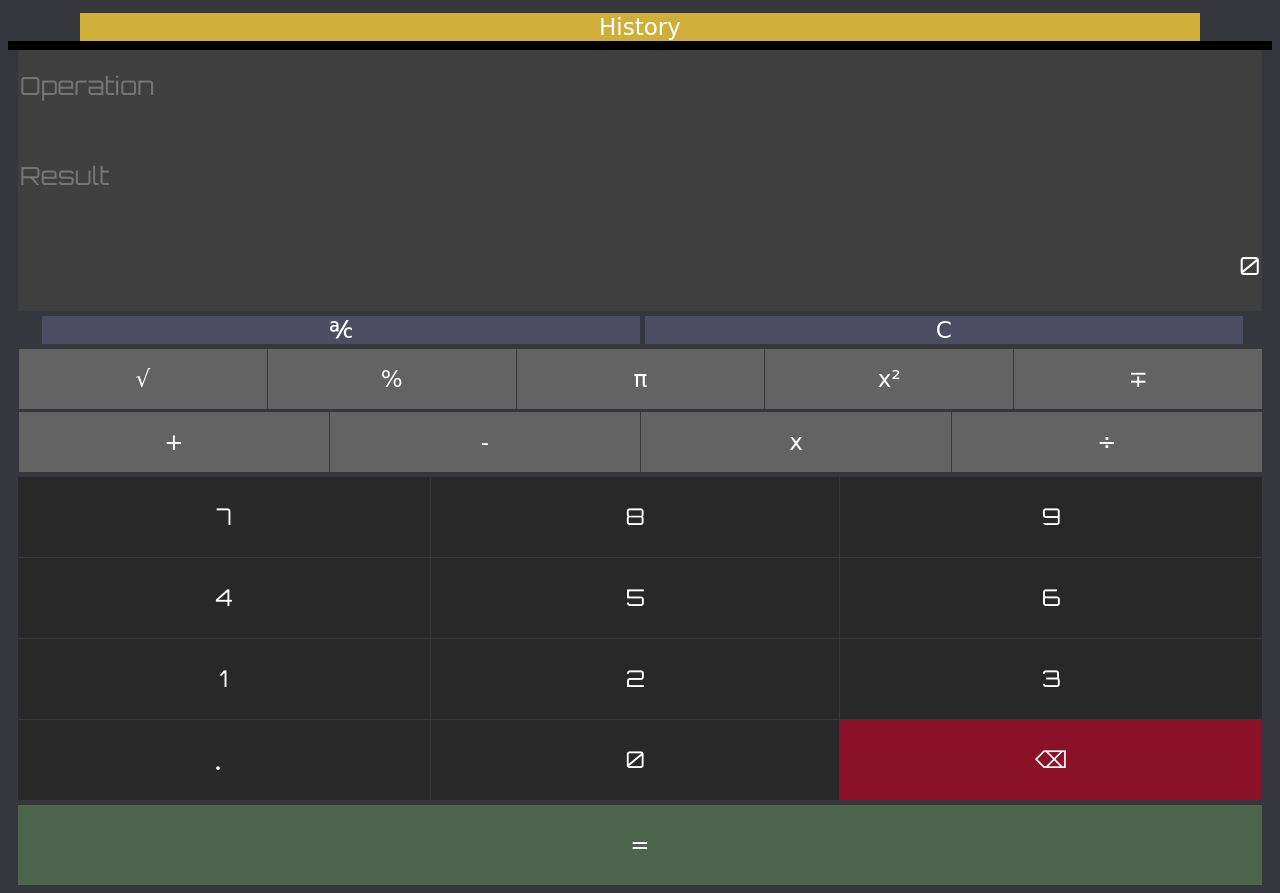
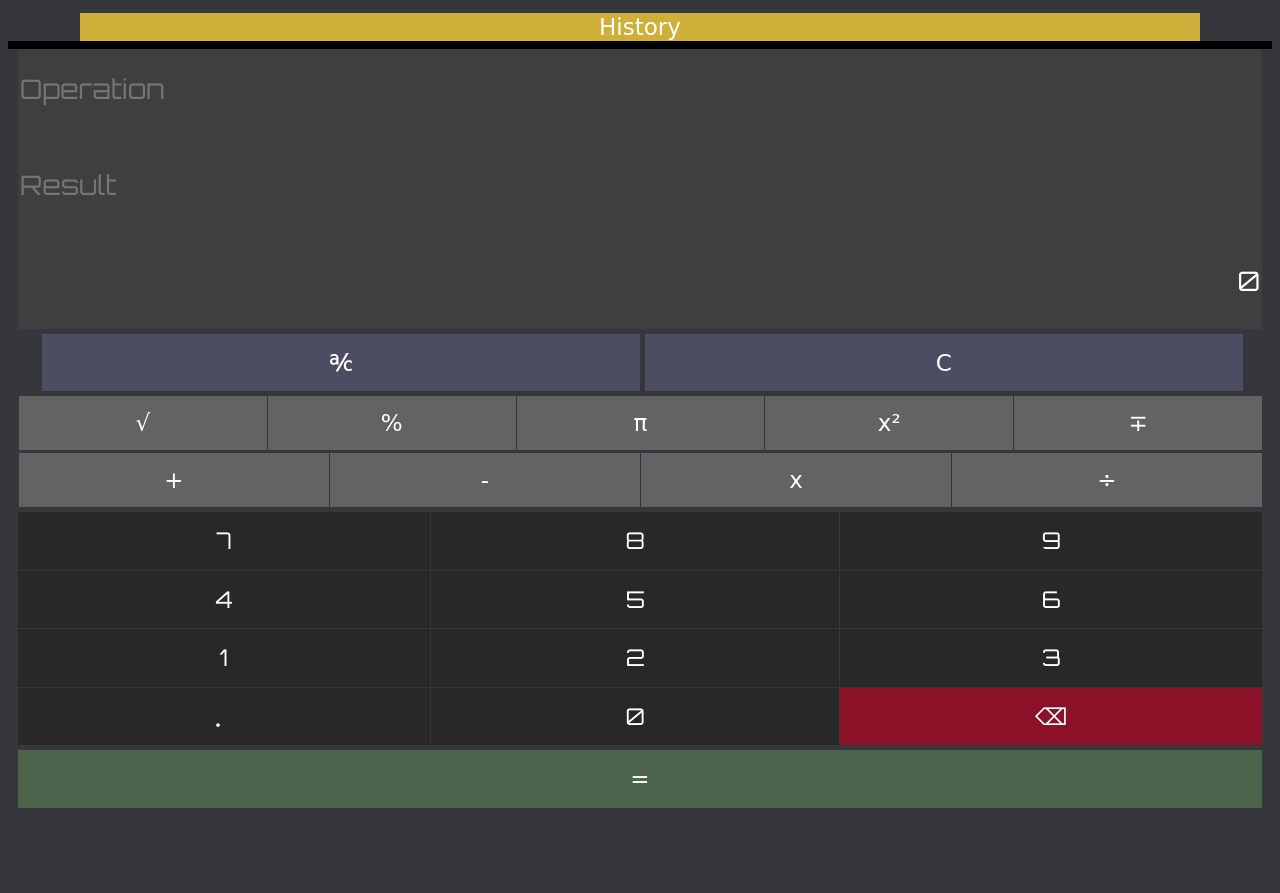
Before and after one commit to fahdfaria/JS-Calculator, a plain HTML site: page index.html in a window 1280 px wide. Shown: the part 44-937 px from the top of the page. After the commit the page ends 860 px from the top, so only its background shows below. Drawn offline with Linux system fonts and the light colour scheme; a web font is replaced by a local one.

Commit message:
restored 1v of css to test with meta screeen width

```diff
--- a/css/styles.css
+++ b/css/styles.css
@@ -138,7 +138,7 @@ main{
 
 
 input{
-  height: 90px;
+  height: 5rem;
   overflow: auto;
   text-align: right;
   width: 100%;
@@ -146,7 +146,7 @@ input{
   background-color: #3f3f3f;
   color: #fff;
   font-family: 'Orbitron', sans-serif;
-  font-size: 1.3rem;
+  font-size: 1.4rem;
   position: relative;
 }
 
@@ -194,21 +194,21 @@ button:hover, button:active {
 
 .resetclear{
   width: 100%;
-  height: 100%;
+  height: 3rem;
   background-color: #4c4c63;
   margin-left: 5px;
 }
 
 .ops, .extraops{
   width: 100%;
-  height: 60px;
+  height: 2.8rem;
   background-color: #636363;
   margin-left: 1px;
 }
 
 .number{
   width: 100%;
-  height: 80px;
+  height: 3rem;
   background-color: #292828;
   font-family: 'Orbitron', sans-serif;
 
@@ -237,6 +237,6 @@ button:hover, button:active {
 
 .equalsign{
   width: 100%;
-  height: 80px;
+  height: 3rem;
   background-color: #4c634c;
 }
```
